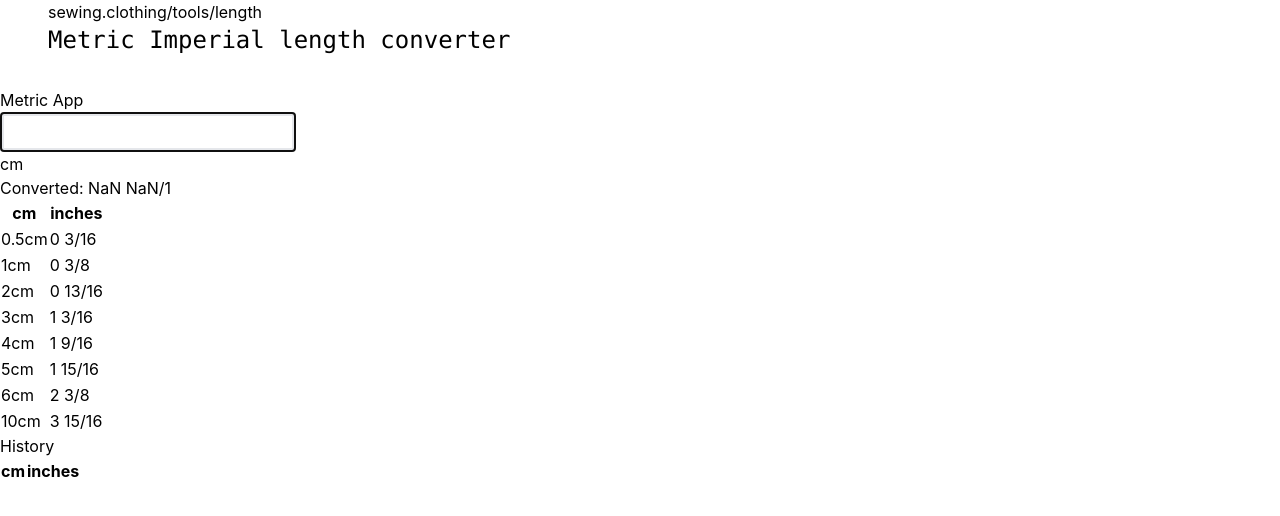
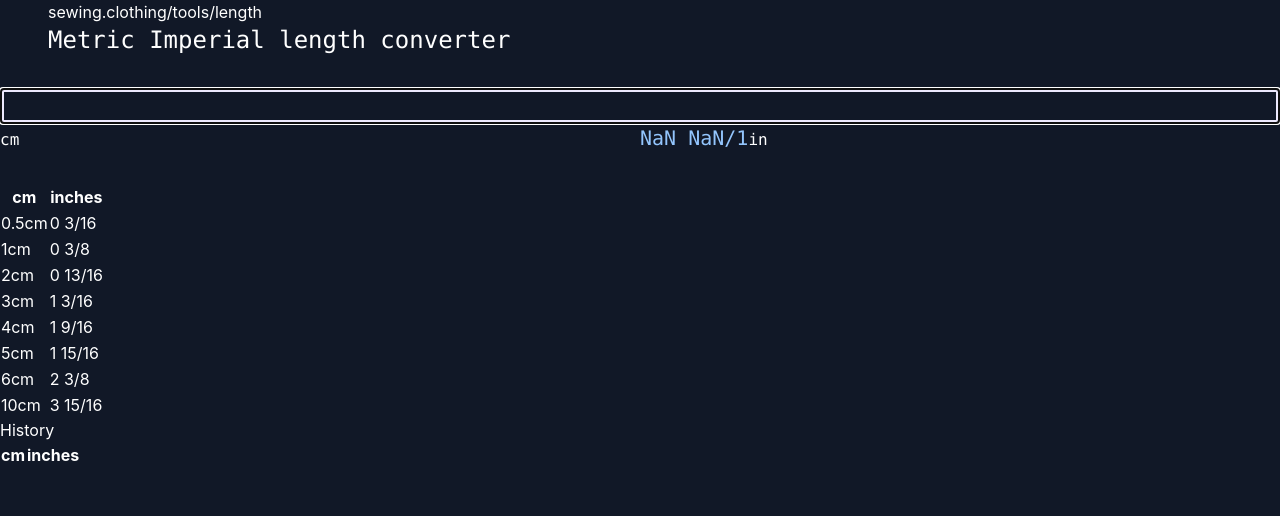
Before and after one commit to ZachGawlik/sewing-clothing, a Next.js app: page /tools/length in a window 1280 px wide. Shown: the top 516 px of the page. Built offline with nearby package versions, Linux system fonts and the light colour scheme; what @tailwindcss/typography would draw is missing.

Commit message:
feat(length): some styling

```diff
--- a/pages/tools/length/MetricApp.tsx
+++ b/pages/tools/length/MetricApp.tsx
@@ -12,6 +12,7 @@ function reduceFraction(numerator: number, denominator: number) {
 
 /*
 TODOS:
+ * Enable decimal
  * Support cm input like "1.5"cm
  * Have 5/8s or 1/16s option
  * Commit history to localstorage
@@ -105,7 +106,7 @@ const MetricApp = () => {
   React.useEffect(() => {
     const onKeyDown = (e: KeyboardEvent) => {
       // Prevents clobbering keyboard shortcuts like cmd+c or hitting Tab
-      if (e.key.match(/\d/)) {
+      if (e.key.match(/(\d\.)/)) {
         textInput.current?.focus();
       }
     };
@@ -141,14 +142,14 @@ const MetricApp = () => {
   /* TODO: I should remove inputMode when inputting imperial */
   return (
     <div>
-      <p>Metric App</p>
-      <form>
+      <form autoComplete="off">
         <div>
+          {/* text-lg is necessary to prevent ios zooming on focus */}
           <input
+            className="border-4 border-purple-100 border-style-solid text-lg container bg-transparent"
             type="text"
             inputMode="decimal"
             autoComplete="off"
-            className="border-4 h-10 text-lg"
             autoFocus={true}
             ref={textInput}
             onChange={(e) => {
@@ -159,15 +160,22 @@ const MetricApp = () => {
           />
         </div>
       </form>
-      <p>{latestInput}cm</p>
-      <p>
-        Converted:{' '}
+      <div className="flex font-mono mb-8">
+        <p className="flex-1">
+          <span className="text-xl text-pink-300">{latestInput}</span>
+          cm
+        </p>
+        <p className="flex-1">
+          <span className="text-xl text-blue-300">
             {latestInput !== 'NaN' &&
               inchDecimalToHuman(
                 cmToInchDecimal(parseFloat(latestInput)),
                 inchResultFormat
               )}
+          </span>
+          in
         </p>
+      </div>
       <InputTable cmValues={CM_TABLE} inchResultFormat={inchResultFormat} />
       <h3>History</h3>
       <InputTable
--- a/pages/tools/length/index.tsx
+++ b/pages/tools/length/index.tsx
@@ -13,7 +13,7 @@ const MetricPage: NextPage = () => {
           content="Sewing tools - Metric Imperial length converter"
         />
       </Head>
-      <main>
+      <main className="bg-gray-900 text-white min-h-screen">
         <div className="mb-8 px-12">
           <div>
             <Link href="/">
```
Lines whose indentation alone changed are shown as unchanged.
